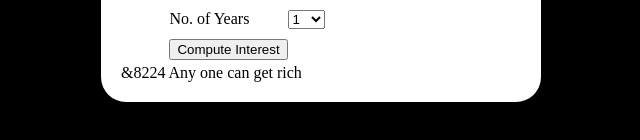
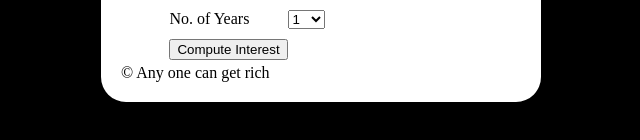
Before and after one commit to PavanUppalapati01/caliculator, a plain HTML site: page index.html in a window 1280 px wide. Shown: the part 164-304 px from the top of the page, 319-959 px from the left. Drawn offline with Linux system fonts and the light colour scheme.

Commit message:
Update index.html

```diff
--- a/index.html
+++ b/index.html
@@ -65,7 +65,7 @@ h1 {color:grey;
 				You wiill receive an amount of <mark><label id="amountmessage"></label></mark>,<br/>
 				in the year <mark><label id="yearmessage"></label></mark>
 			</span>
-			<footer>&8224 Any one can get rich</footer>
+			<footer>&copy; Any one can get rich</footer>
 		</div>
 
 	</body>
```
